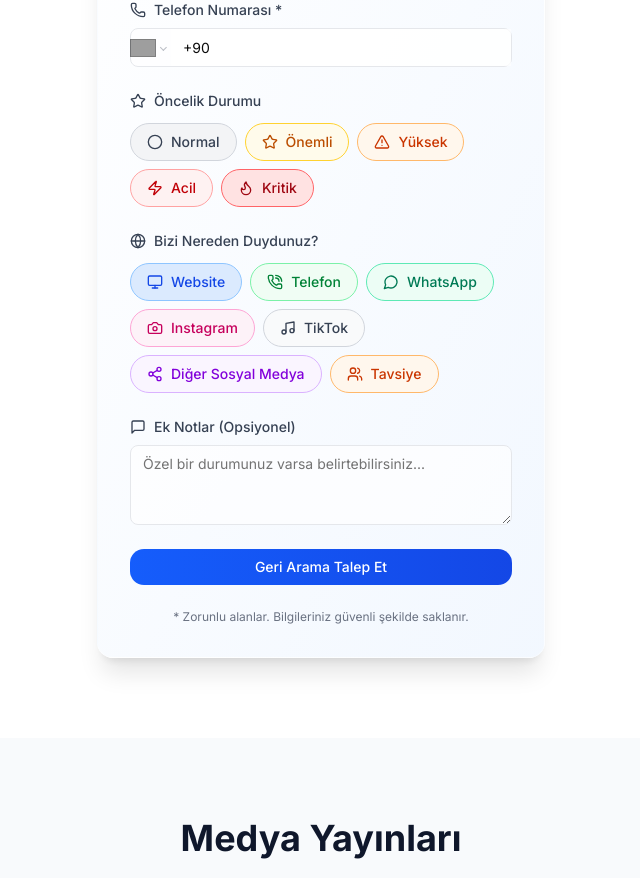
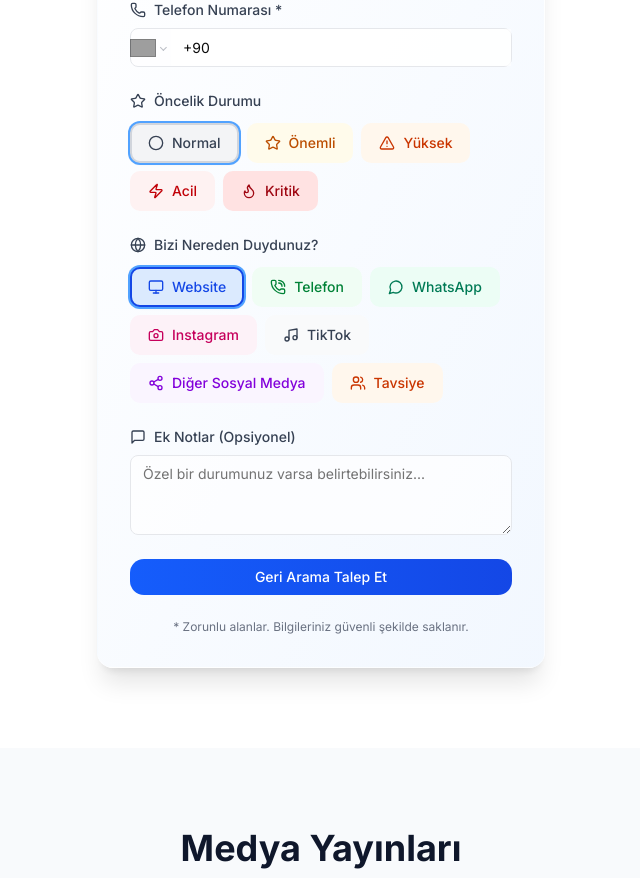
Before and after one commit to vassimdr/dr-sahin-durmus-website, a Next.js app: page / in a window 1280 px wide. Shown: the part 4219-5097 px from the top of the page, without its empty margins (319-959 px from the left). Built offline with nearby package versions, Linux system fonts and the light colour scheme; no server answers; grey boxes are pictures that could not be loaded.

Commit message:
Buton secim durumunu belirginlestir ve rounded azalt - daha iyi UX

```diff
--- a/src/components/home/CallbackForm.tsx
+++ b/src/components/home/CallbackForm.tsx
@@ -309,10 +309,10 @@ export default function CallbackForm({ className = '' }: CallbackFormProps) {
                   type="button"
                   onClick={() => handleInputChange('priority', option.value)}
                   disabled={isSubmitting}
-                  className={`inline-flex items-center gap-2 px-4 py-2 rounded-full border text-sm font-medium transition-all duration-200 ${
+                  className={`inline-flex items-center gap-2 px-4 py-2 rounded-lg border-2 text-sm font-medium transition-all duration-200 ${
                     isSelected
-                      ? option.selectedColor
-                      : `${option.color} hover:${option.selectedColor}`
+                      ? `${option.selectedColor} border-current shadow-sm ring-2 ring-blue-400 ring-opacity-50`
+                      : `${option.color} border-transparent hover:${option.selectedColor} hover:border-current`
                   } disabled:opacity-50 disabled:cursor-not-allowed`}
                 >
                   <IconComponent className="w-4 h-4" />
@@ -340,10 +340,10 @@ export default function CallbackForm({ className = '' }: CallbackFormProps) {
                   type="button"
                   onClick={() => handleInputChange('source', option.value)}
                   disabled={isSubmitting}
-                  className={`inline-flex items-center gap-2 px-4 py-2 rounded-full border text-sm font-medium transition-all duration-200 ${
+                  className={`inline-flex items-center gap-2 px-4 py-2 rounded-lg border-2 text-sm font-medium transition-all duration-200 ${
                     isSelected
-                      ? option.selectedColor
-                      : `${option.color} hover:${option.selectedColor}`
+                      ? `${option.selectedColor} border-current shadow-sm ring-2 ring-blue-400 ring-opacity-50`
+                      : `${option.color} border-transparent hover:${option.selectedColor} hover:border-current`
                   } disabled:opacity-50 disabled:cursor-not-allowed`}
                 >
                   <IconComponent className="w-4 h-4" />
```
